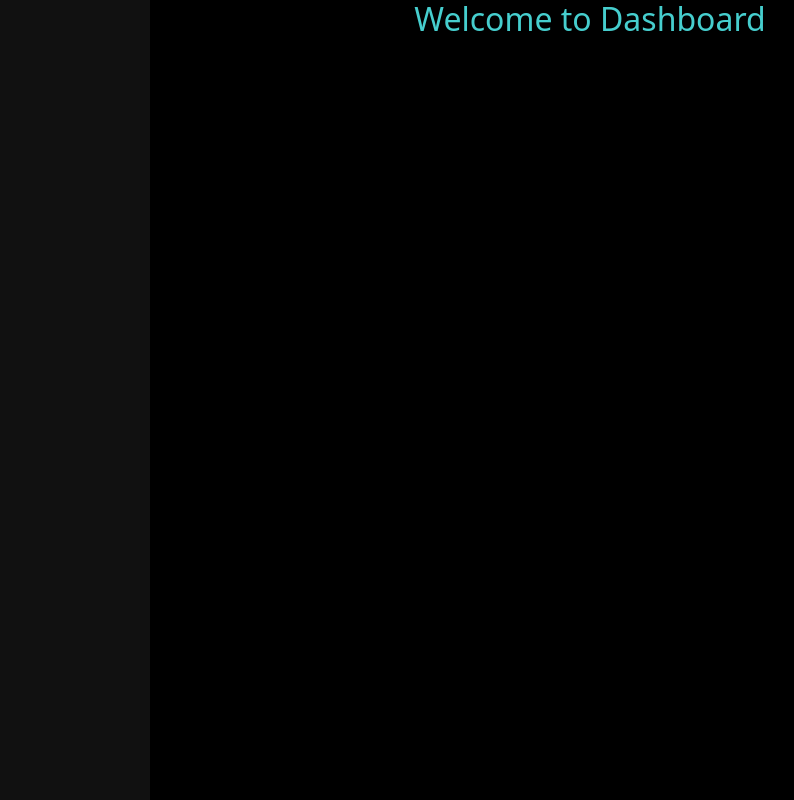
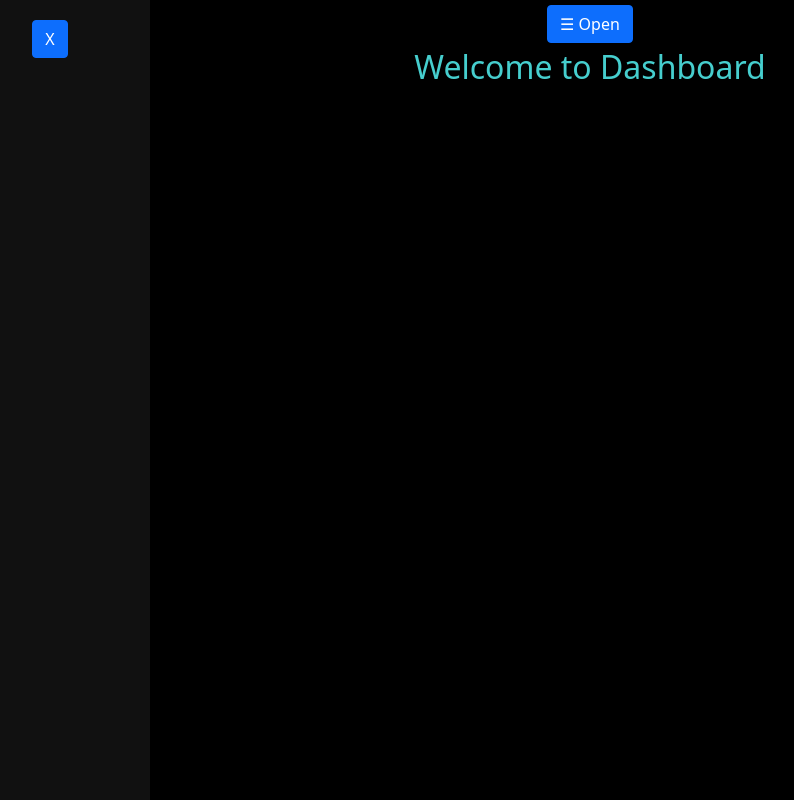
Before and after one commit to Farshid-997/Lets-Travel-client-side-Farshid-997, a React (Create React App) app: page /dashboard in a window 1280 px wide. Shown: the whole page, without its empty margins (50-844 px from the left). Built offline with nearby package versions, Linux system fonts and the light colour scheme; no server answers.

Commit message:
commited

```diff
--- a/src/Components/ConfirmOrders/ConfirmOrders.js
+++ b/src/Components/ConfirmOrders/ConfirmOrders.js
@@ -31,7 +31,7 @@ setOrders(remainingOrders)
       <div>
 
 
-<table id='table'  className="tables table table-striped" style={{color:'white',width:'40%', marginRight: "auto",marginLeft:'auto'}}>
+<table id='table'  className="table table-striped" style={{color:'white',width:'40%', marginRight: "auto",marginLeft:'auto'}}>
   <thead>
     <tr>
 
--- a/src/Components/Dashboard/Dashboard.js
+++ b/src/Components/Dashboard/Dashboard.js
@@ -23,18 +23,25 @@ import { LinkContainer } from 'react-router-bootstrap';
 import { AiTwotoneHome } from "react-icons/ai";
 
 const Dashboard = () => {
-
+  const closeNav=()=>{
+document.getElementById('sidenav').style.width='0px';
+  }
+  const openNav=()=>{
+    document.getElementById('sidenav').style.width='250px';
+    document.getElementById('main').style.marginLeft='250px';
+      }
     let { path, url } = useRouteMatch();
     const{admin,user,logOut}=useAuth();
     return (
-        <div>
+        <div id='main'>
+          <Button style={{width:'',margin:'5px'}}onClick={openNav}>☰ Open </Button>
           <h2>Welcome to Dashboard</h2>
 
    <Container>
    <Row>
     <Col>
-    <div className="sidenav">
-
+    <div id='sidenav' className="sidenav">
+    <Button class="openbtn" onClick={closeNav}>X</Button>
       {
           user.email&&
 
```
